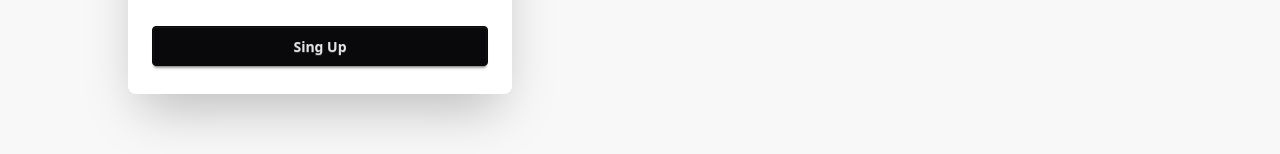
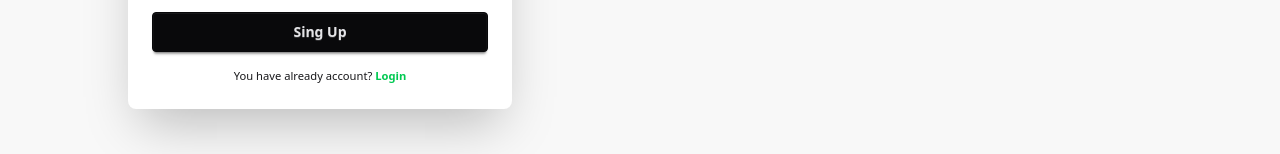
Before and after one commit to hkrobinbrother/cafe-ali-client, a React (Vite) app: page /signup in a window 1280 px wide. Shown: the part 613-767 px from the top of the page. Built offline with nearby package versions, Linux system fonts and the light colour scheme; no server answers.

Commit message:
added the code

```diff
--- a/src/Pages/Dashboard/AllUsers.jsx
+++ b/src/Pages/Dashboard/AllUsers.jsx
@@ -17,7 +17,7 @@ const AllUsers = () => {
     axioSecure.patch(`/users/admin/${user._id}`).then((res) => {
       console.log(res.data);
       if (res.data.modifiedCount > 0) {
-        refetch()
+        refetch();
         Swal.fire({
           position: "top-end",
           icon: "success",
--- a/src/Pages/Login/Login.jsx
+++ b/src/Pages/Login/Login.jsx
@@ -112,9 +112,9 @@ const Login = () => {
 
               <SocialLogin></SocialLogin>
               </div>
-              <p>
+              <p className="text-center">
                 <small>
-                  New Here? Create an Account{" "}
+                  New Here? Create an Account! {" "}
                   <Link className="text-green-500 font-bold" to="/signup">
                     SignUp
                   </Link>
--- a/src/Pages/SignUp/SignUp.jsx
+++ b/src/Pages/SignUp/SignUp.jsx
@@ -3,7 +3,7 @@ import { Title } from "react-head";
 import { useForm } from "react-hook-form";
 import { AuthContext } from "../../Provider/AuthProvider";
 import Swal from "sweetalert2";
-import { useNavigate } from "react-router";
+import { Link, useNavigate } from "react-router";
 import useAxiosPublic from "../../hooks/useAxiosPublic";
 
 const SignUp = () => {
@@ -128,6 +128,14 @@ const SignUp = () => {
                   value="Sing Up"
                 />
               </form>
+              <p className="text-center">
+                <small>
+                  You have already account? {" "}
+                  <Link className="text-green-500 font-bold" to="/login">
+                    Login
+                  </Link>
+                </small>
+              </p>
             </div>
           </div>
         </div>
```
